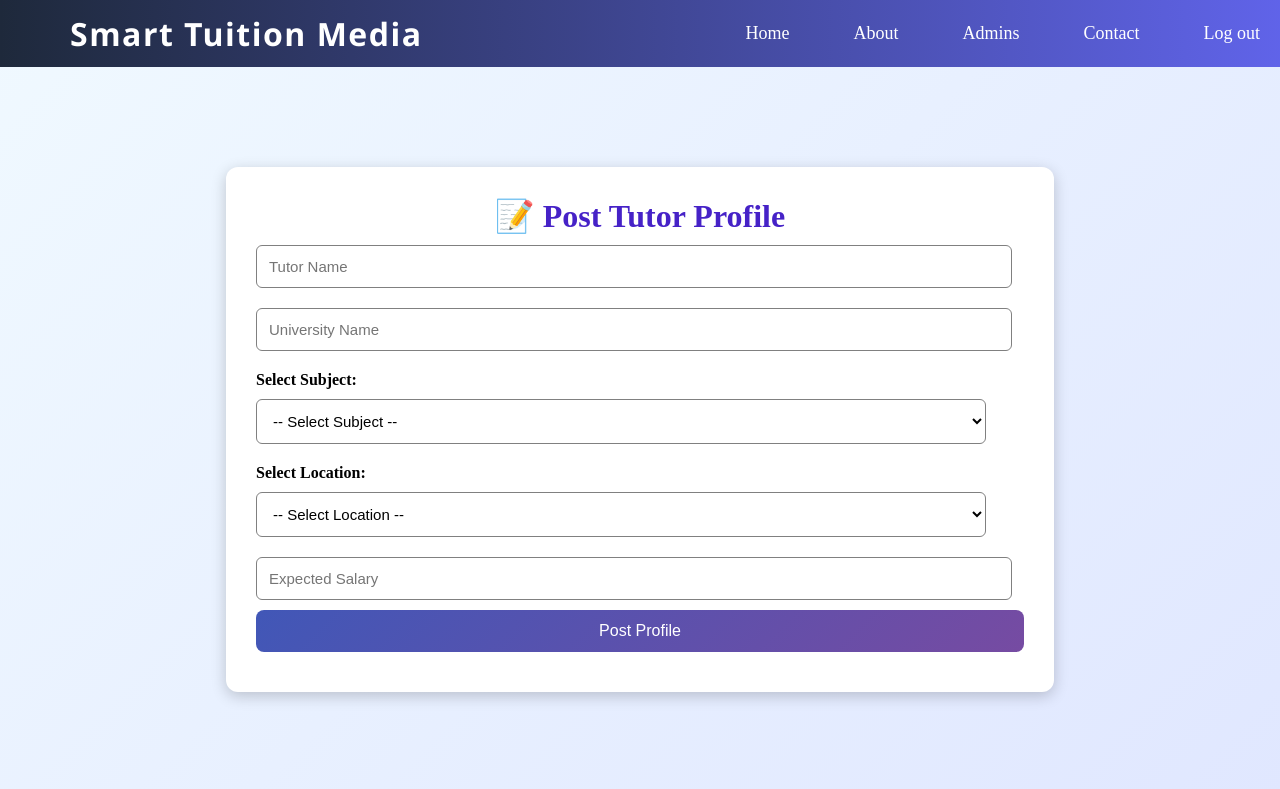
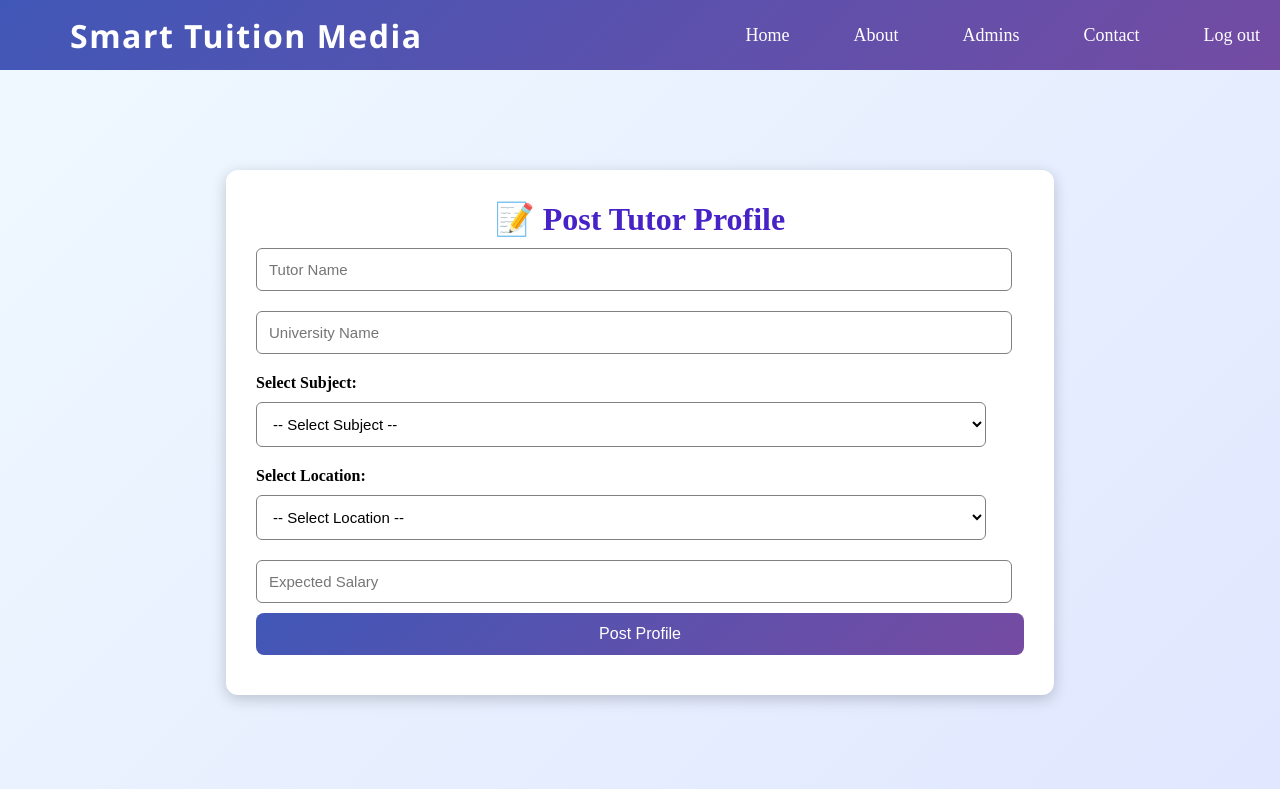
Before and after one commit to Hasib-2005/Smart-Tuition-Matching, a plain HTML site: page tutor.html in a window 1280 px wide. Shown: the top 789 px of the page. Drawn offline with nearby package versions, Linux system fonts and the light colour scheme; sample sign-in values are in the browser's storage.

Commit message:
Update style.css

```diff
--- a/style.css
+++ b/style.css
@@ -5,10 +5,11 @@
 html,body{
     width: 100%;
     height: 100%;
+
 }
 header{
-    background: linear-gradient(to right, #1e293b, #6366f1);
-    height: 67px;
+     background: linear-gradient(135deg, #4157b7 0%, #764ba2 100%);
+    height: 70px;
     width: 100%;
     color: white;
     /* display: flex;  সব এক লাইনে নেয় */
@@ -28,7 +29,7 @@ h2{
     font-size: xx-large;
 }
 #fake{
-    height: 67px;
+    height: 70px;
     width: 100%;
 }
 
```
